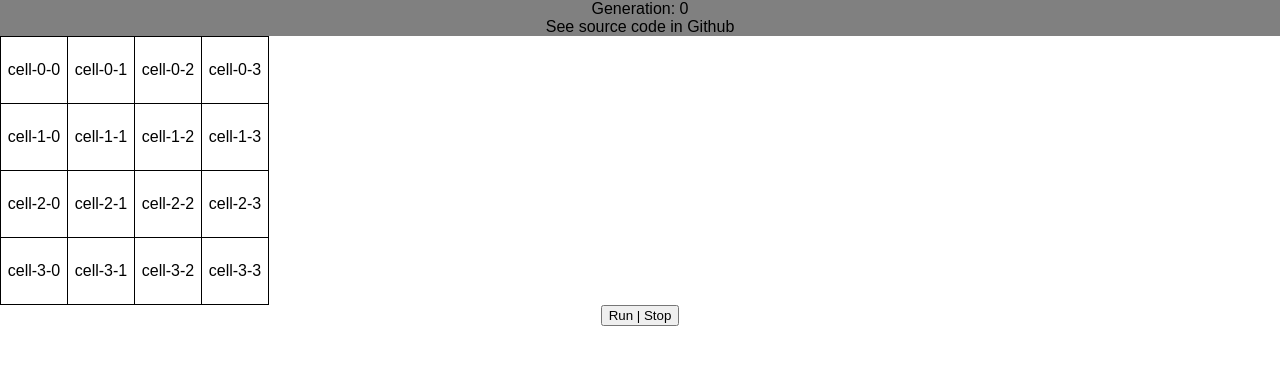
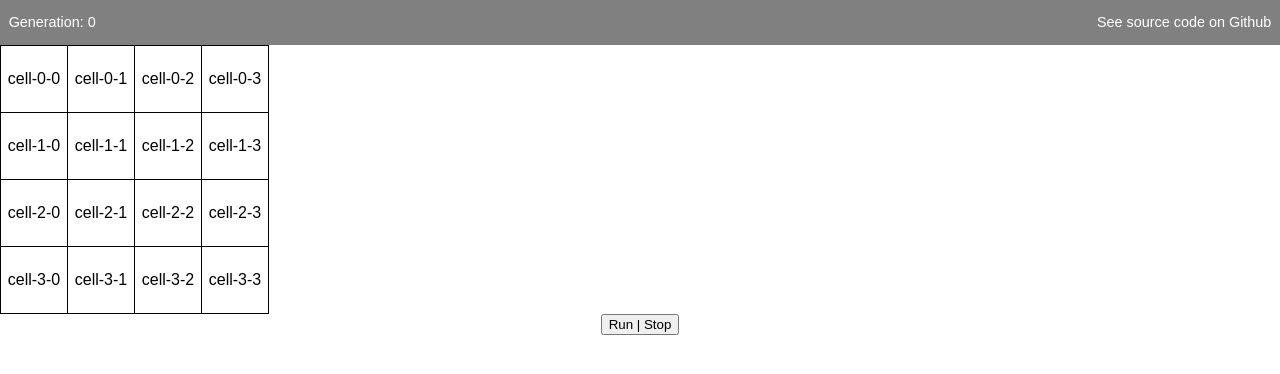
Before and after one commit to gurugu-fcc-projects/FCC_game_of_life, a React (Create React App) app: page / in a window 1280 px wide. Shown: the top 374 px of the page. Built offline with nearby package versions, Linux system fonts and the light colour scheme.

Commit message:
Add some basic styling for StatusBar

```diff
--- a/src/components/StatusBar.js
+++ b/src/components/StatusBar.js
@@ -6,7 +6,7 @@ const StatusBar = ({ generation }) => {
   return (
     <div className="status-bar">
       <div className="status-bar__generation">Generation: {generation}</div>
-      <div className="status-bar__github-link">See source code in Github</div>
+      <div className="status-bar__github-link">See source code on Github</div>
     </div>
   );
 };
--- a/src/scss/partials/_statusbar.scss
+++ b/src/scss/partials/_statusbar.scss
@@ -1,3 +1,8 @@
 .status-bar {
+  display: flex;
+  justify-content: space-between;
+  font-size: 0.9em;
+  color: #fff;
+  padding: 1em 0.6em;
   background-color: grey;
 }
```
